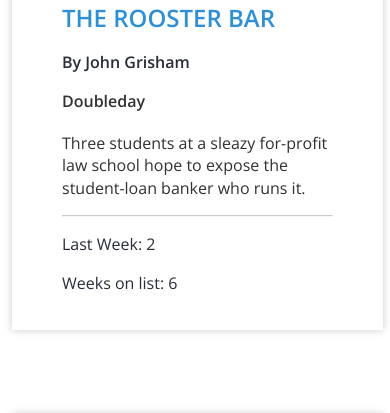
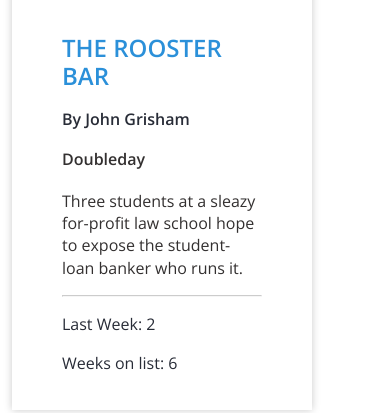
Before and after one commit to ajestes7/API, a plain HTML site: page index.html in a window 390 px wide. Shown: the part 432-845 px from the top of the page. Drawn offline with nearby package versions, Linux system fonts and the light colour scheme; no server answers; a web font is replaced by a local one.

Commit message:
Bug Fixes

```diff
--- a/css/style.css
+++ b/css/style.css
@@ -99,16 +99,3 @@
   width: 47%;
   margin: 12px;
 }
-
-
-@media only screen and (max-width: 1100px) {
-    .row {
-      width: 95%;
-    }
-    .entry:before {
-    font-size: 2rem;
-    width: 20px;
-    height: 20px;
-    line-height: 20px;
-    padding: 20px 20px;
-  }
```
